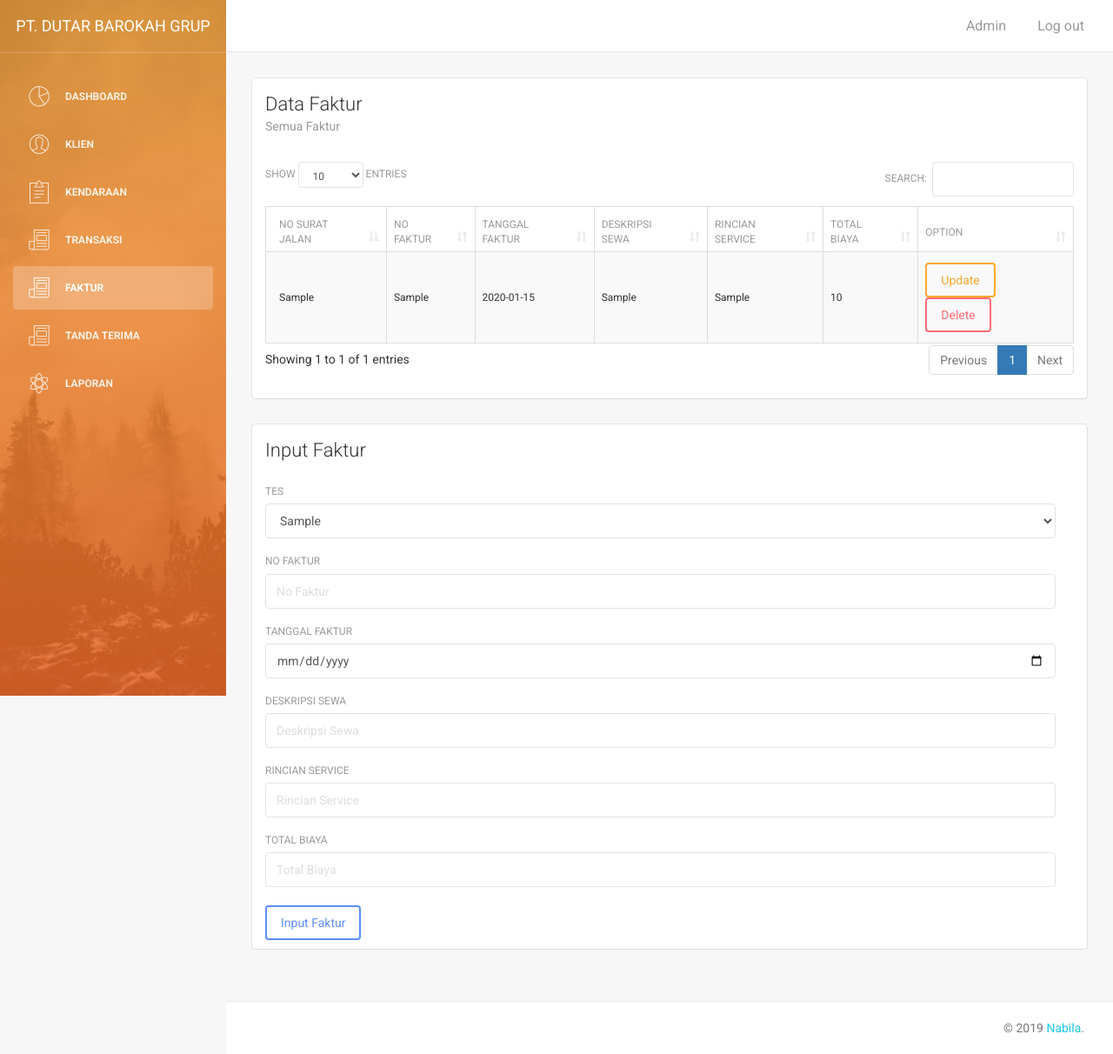
After one commit to regawarp/SisfoSewaKendaraan, a PHP site: page /link/faktur.php in a window 1280 px wide. The commit adds this page. Shown: the whole page at 87% size. Run offline with PHP 8.4, Linux system fonts and the light colour scheme; a user stored in the database is signed in; tables that the repository leaves empty hold one stand-in row (values such as "Sample post"); lists and menus that the app fills with data are empty; some libraries are stand-ins or nearby versions.

Commit message:
Faktur Complete

```diff
--- /dev/null
+++ b/link/faktur.php
@@ -0,0 +1,169 @@
+<?php
+session_start();
+if (isset($_GET['status'])) {
+    $status = $_GET['status'];
+    echo "<script type='text/javascript'>alert('$status');</script>";
+}
+if (!isset($_SESSION['username'])) {
+    header('Location:login.php');
+}
+$page = "faktur";
+include('koneksi.php');
+if (isset($_GET['no_surat_jalan'])) {
+    $sql = "SELECT * FROM faktur WHERE no_surat_jalan='$_GET[no_surat_jalan]'";
+} else {
+    $sql = "SELECT * FROM faktur";
+}
+$result = mysqli_query($conn, $sql);
+?>
+<!doctype html>
+<html lang="en">
+
+<?php include("head.php"); ?>
+
+<body>
+
+    <div class="wrapper">
+        <?php include('sidebar.php'); ?>
+
+        <div class="main-panel">
+            <?php include('navbar.php') ?>
+
+            <div class="content">
+                <div class="container-fluid">
+                    <div class="row">
+                        <div class="col-md-12">
+                            <div class="card">
+                                <div class="header">
+                                    <h4 class="title">Data Faktur</h4>
+                                    <?php
+                                    if (isset($_GET['no_surat_jalan'])) {
+                                        echo " <p class='category'>No Surat Jalan : $_GET[no_surat_jalan]</p>";
+                                    } else {
+                                        echo " <p class='category'>Semua Faktur</p>";
+                                    }
+                                    ?>
+                                </div>
+                                <div class="content">
+                                    <div class="content table-responsive table-full-width">
+                                        <table id="myTable" class="table table-striped table-bordered table-hover" style="width:100%;">
+                                            <thead>
+                                                <th>No Surat Jalan</th>
+                                                <th>No Faktur</th>
+                                                <th>Tanggal Faktur</th>
+                                                <th>Deskripsi Sewa</th>
+                                                <th>Rincian Service</th>
+                                                <th>Total Biaya</th>
+                                                <th>Option</th>
+                                            </thead>
+                                            <tbody>
+                                                <?php
+                                                if (mysqli_num_rows($result) > 0) {
+                                                    while ($row = mysqli_fetch_assoc($result)) {
+                                                        echo "
+                                                    <tr>
+                                                        <td>$row[no_surat_jalan]</td>
+                                                        <td>$row[no_faktur]</td>
+                                                        <td>$row[tanggal_faktur]</td>
+                                                        <td>$row[deskripsi_sewa]</td>
+                                                        <td>$row[rincian_service]</td>
+                                                        <td>$row[total_biaya]</td>
+                                                        <td><a href='faktur_update.php?no_faktur=$row[no_faktur]' class='btn btn-warning'>Update</a>&nbsp;<a href='process.php?process=delete-faktur&&no_faktur=$row[no_faktur]&&no_surat_jalan=$row[no_surat_jalan]' class='btn btn-danger'>Delete</a></td>
+                                                    </tr>
+                                                    ";
+                                                    }
+                                                } else {
+                                                    echo "<tr><td colspan='6'>0 results</td></tr>";
+                                                }
+                                                ?>
+                                            </tbody>
+                                        </table>
+                                    </div>
+                                </div>
+                            </div>
+                        </div>
+                    </div>
+
+                    <div class="row">
+                        <div class="col-md-12">
+                            <div class="card">
+                                <div class="header">
+                                    <h4 class="title" id="input-transaksi">Input Faktur</h4>
+                                </div>
+                                <div class="content">
+                                    <form method="post" action="process.php?process=insert-faktur">
+                                        <div class="row col-md-12">
+                                            <?php if (!isset($_GET['no_surat_jalan'])) { ?>
+                                                <div class="form-group">
+                                                    <label>Tes</label>
+                                                    <select class="form-control" name="no_surat_jalan" required>
+                                                        <?php
+                                                        include('koneksi.php');
+                                                        $sql = "SELECT * FROM transaksi";
+                                                        $result = mysqli_query($conn, $sql);
+                                                        if (mysqli_num_rows($result) > 0) {
+                                                            while ($row = mysqli_fetch_assoc($result)) {
+                                                                echo "<option value='$row[no_surat_jalan]'>$row[no_surat_jalan]</option>";
+                                                            }
+                                                        } else {
+                                                            echo "Tidak ada transaksi tersedia";
+                                                        }
+                                                        ?>
+                                                    </select>
+                                                </div>
+                                            <?php } else { ?>
+                                                <div class="form-group">
+                                                    <label>No Surat Jalan</label>
+                                                    <input type="text" name="no_surat_jalan" class="form-control" placeholder="No Surat Jalan" required readonly <?php echo "value='$_GET[no_surat_jalan]'"; ?>>
+                                                </div>
+                                            <?php } ?>
+                                            <div class="form-group">
+                                                <label>No Faktur</label>
+                                                <input type="text" name="no_faktur" class="form-control" placeholder="No Faktur" required>
+                                            </div>
+                                            <div class="form-group">
+                                                <label>Tanggal Faktur</label>
+                                                <input type="date" name="tanggal_faktur" class="form-control" placeholder="Tanggal Faktur" required>
+                                            </div>
+                                            <div class="form-group">
+                                                <label>Deskripsi Sewa</label>
+                                                <input type="text" name="deskripsi_sewa" class="form-control" placeholder="Deskripsi Sewa" required>
+                                            </div>
+                                            <div class="form-group">
+                                                <label>Rincian Service</label>
+                                                <input type="text" name="rincian_service" class="form-control" placeholder="Rincian Service" required>
+                                            </div>
+                                            <div class="form-group">
+                                                <label>Total Biaya</label>
+                                                <input type="text" name="total_biaya" class="form-control" placeholder="Total Biaya" required>
+                                            </div>
+                                        </div>
+                                        <input class="btn btn-primary" type="submit" value="Input Faktur">
+                                    </form>
+                                </div>
+                            </div>
+                        </div>
+                    </div>
+                </div>
+            </div>
+
+            <?php include('footer.php'); ?>
+
+
+        </div>
+    </div>
+
+
+</body>
+
+<?php include('js.php'); ?>
+
+<script>
+    $(document).ready(function() {
+        $('#myTable').DataTable({
+            "scrollX": true
+        });
+    });
+</script>
+
+</html>
--- a/link/sidebar.php
+++ b/link/sidebar.php
@@ -35,6 +35,18 @@
                     <p>Transaksi</p>
                 </a>
             </li>
+            <li <?php if ($page=="faktur"){echo "class='active'";} ?>>
+                <a href="faktur.php">
+                    <i class="pe-7s-news-paper"></i>
+                    <p>Faktur</p>
+                </a>
+            </li>
+            <li <?php if ($page=="tanda-terima"){echo "class='active'";} ?>>
+                <a href="tanda-terima.php">
+                    <i class="pe-7s-news-paper"></i>
+                    <p>Tanda Terima</p>
+                </a>
+            </li>
             <li <?php if ($page=="laporan"){echo "class='active'";} ?>>
                 <a href="laporan.php">
                     <i class="pe-7s-science"></i>
--- a/link/transaksi.php
+++ b/link/transaksi.php
@@ -36,7 +36,7 @@ $result = mysqli_query($conn, $sql);
                                 </div>
                                 <div class="content">
                                     <div class="content table-responsive table-full-width">
-                                        <table id="myTable" class="table table-striped table-bordered table-hover" style="width:100 %;">
+                                        <table id="myTable" class="table table-striped table-bordered table-hover" style="width:100%;">
                                             <thead>
                                                 <th>No Surat Jalan</th>
                                                 <th>Nomor Polisi</th>
@@ -73,13 +73,13 @@ $result = mysqli_query($conn, $sql);
                                                         <td>$row[tgl_keberangkatan]</td>
                                                         <td>$row[tgl_kedatangan]</td>
                                                         <td>$row[keterangan]</td>
-                                                        <td><a href='#'>Lihat Faktur</a></td>
+                                                        <td><a href='faktur.php?no_surat_jalan=$row[no_surat_jalan]'>Lihat Faktur</a></td>
                                                         <td><a href='transaksi_update.php?no_surat_jalan=$row[no_surat_jalan]' class='btn btn-warning'>Update</a>&nbsp;<a href='process.php?process=delete-transaksi&&no_surat_jalan=$row[no_surat_jalan]' class='btn btn-danger'>Delete</a></td>
                                                     </tr>
                                                     ";
                                                     }
                                                 } else {
-                                                    echo "<tr><td colspan='6'>0 results</td></tr>";
+                                                    echo "<tr><td colspan='15'>0 results</td></tr>";
                                                 }
                                                 ?>
                                             </tbody>
```
Also changed, not shown: link/faktur_update.php (added, +93 -0 lines), link/process.php (+45 -0 lines).
